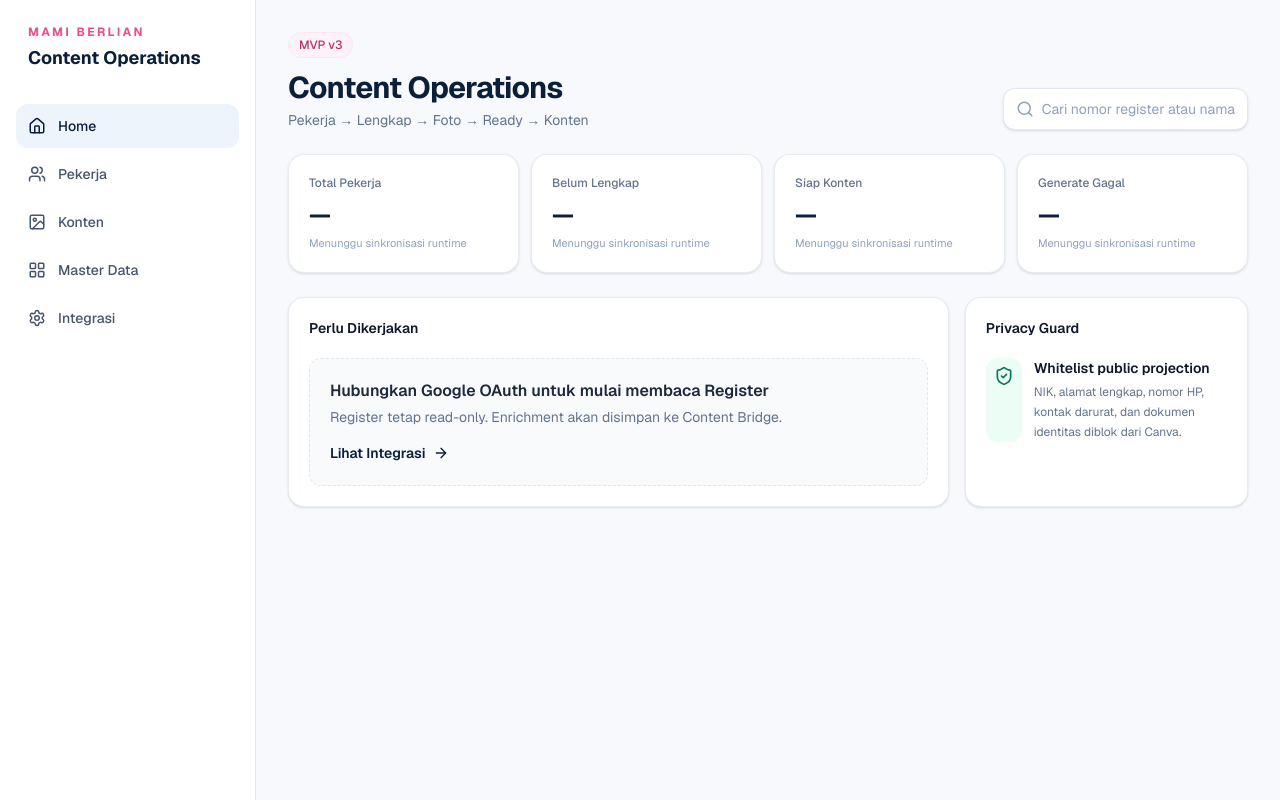
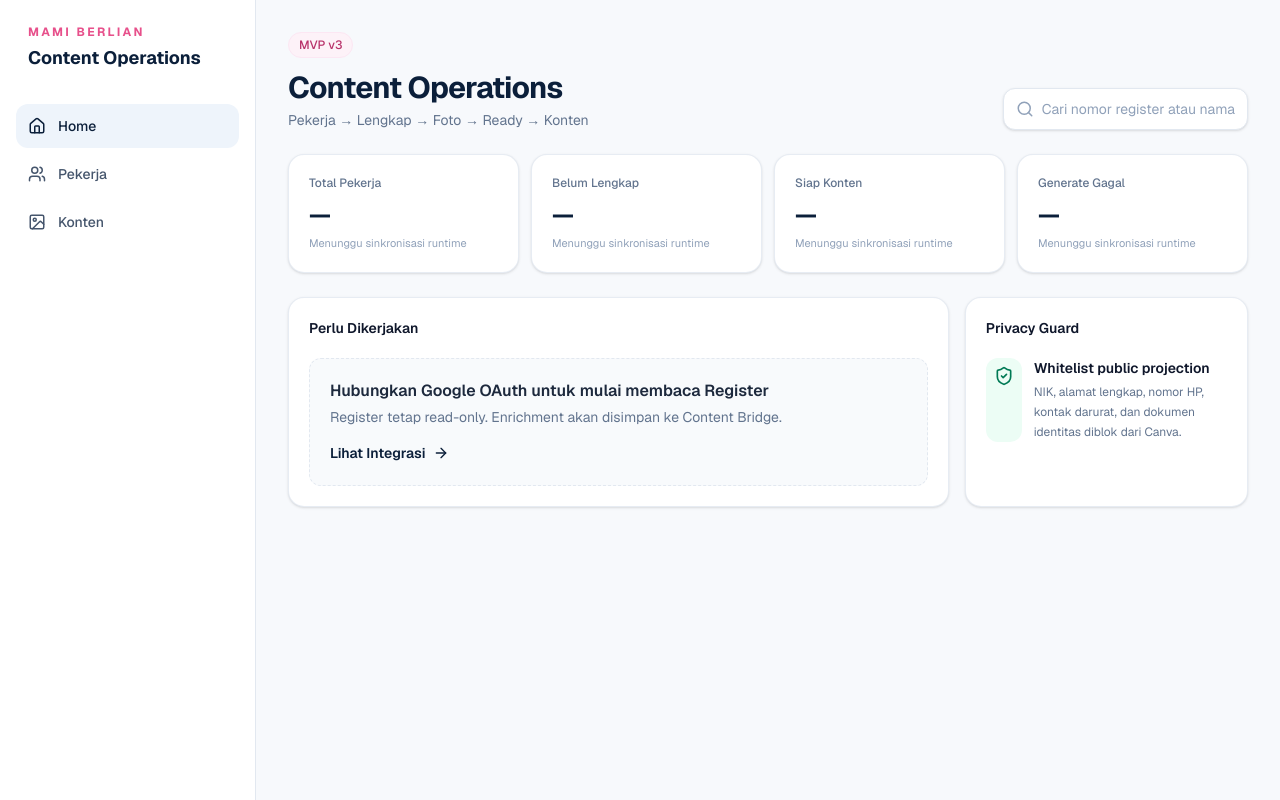
Before and after one commit to hendyalanb-sketch/mami-berlian-agency-app, a Next.js app: page / in a window 1280 px wide. Built offline with nearby package versions, Linux system fonts and the light colour scheme.

Commit message:
Hide admin navigation from non-admin users

```diff
--- a/src/components/app-shell.tsx
+++ b/src/components/app-shell.tsx
@@ -11,15 +11,14 @@ const main = [
   { href: "/konten", label: "Konten", icon: Image },
   { href: "/lainnya", label: "Lainnya", icon: MoreHorizontal },
 ];
-const desktop = [
-  ...main.slice(0, 3),
-  { href: "/master", label: "Master Data", icon: LayoutGrid },
-  { href: "/integrasi", label: "Integrasi", icon: Settings },
-];
 
-export function AppShell({ children }: { children: React.ReactNode }) {
+export function AppShell({ children, admin = false }: { children: React.ReactNode; admin?: boolean }) {
   const pathname = usePathname();
   if (pathname.startsWith("/login")) return <div className="min-h-screen bg-[#F7F9FC] text-slate-900">{children}</div>;
+  const desktop = admin
+    ? [...main.slice(0, 3), { href: "/master", label: "Master Data", icon: LayoutGrid }, { href: "/integrasi", label: "Integrasi", icon: Settings }]
+    : main.slice(0, 3);
+
   return <div className="min-h-screen bg-[#F7F9FC] text-slate-900">
     <aside className="fixed inset-y-0 left-0 z-30 hidden w-64 border-r border-slate-200 bg-white px-4 py-6 lg:block">
       <div className="mb-8 px-3"><p className="text-xs font-bold tracking-[0.2em] text-[#E7508B]">MAMI BERLIAN</p><h1 className="mt-1 text-lg font-bold text-[#0B1F3A]">Content Operations</h1></div>
```
